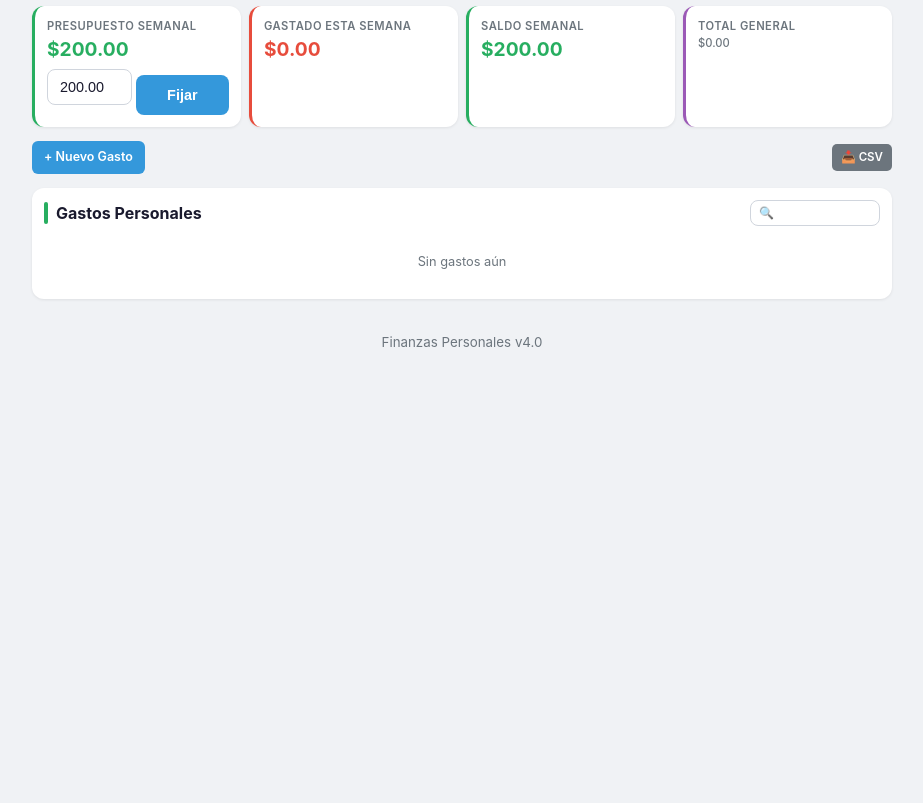
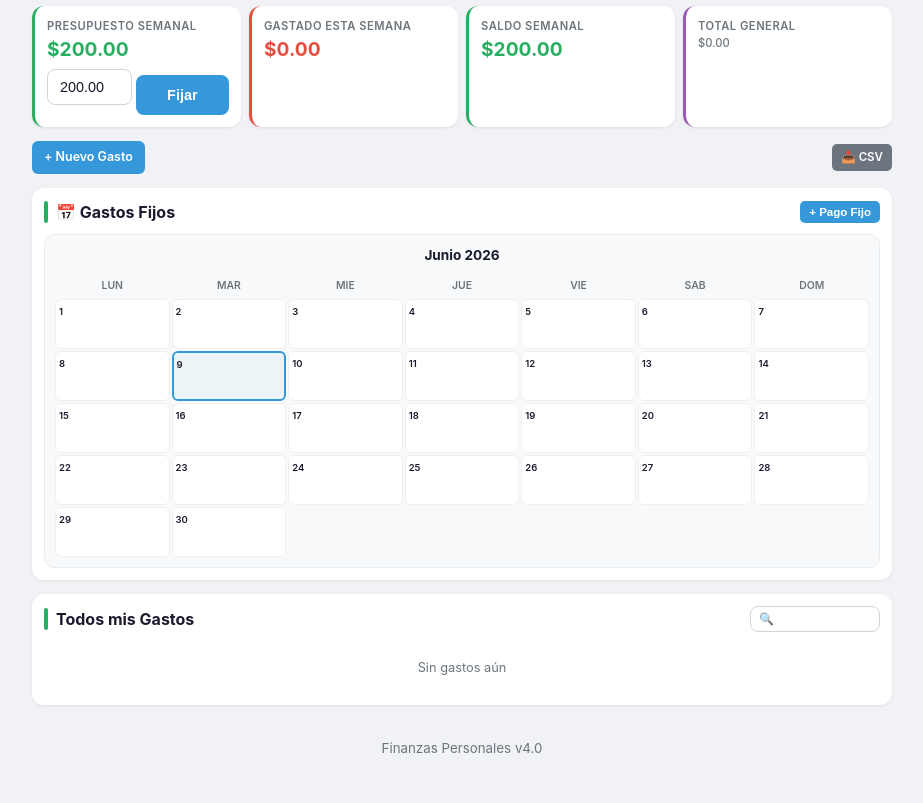
Before and after one commit to reyquiroga24-create/proyecto-finanzas-personales, a Flask app: page / in a window 1280 px wide. Shown: the part 161-964 px from the top of the page, without its empty margins (178-1101 px from the left). Before the commit the page ends 508 px from the top, so only its background shows below. Run offline with Flask 3, Linux system fonts and the light colour scheme; data comes from the database, SQL or seed files in the repository; both versions use the stored data as it was after the commit; data that the repository does not hold is empty.

Commit message:
v4.1: Calendario y gastos fijos recurrentes tambien en Mis Gastos. Error 500 en Hogar corregido

```diff
--- a/app_finanzas/app.py
+++ b/app_finanzas/app.py
@@ -140,6 +140,27 @@ def index(perfil='personal'):
             "SELECT COALESCE(SUM(monto),0) FROM gastos WHERE perfil=? AND fecha>=? AND fecha<=?",
             ('personal', lun.isoformat(), dom.isoformat())).fetchone()[0]
 
+        # Pagos programados (recurrentes) - TAMBIEN EN PERSONAL
+        pagos = conn.execute(
+            'SELECT * FROM pagos_programados WHERE perfil=? AND activo=1 ORDER BY dia_vencimiento',
+            (perfil,)).fetchall()
+
+        # Calendario del mes
+        dias_mes = []
+        ultimo = (date(hoy.year, hoy.month + 1, 1) - timedelta(days=1)).day if hoy.month < 12 else 31
+        for d in range(1, ultimo + 1):
+            fecha_d = date(hoy.year, hoy.month, d)
+            pagos_dia = [p for p in pagos if p['dia_vencimiento'] == d]
+            gastos_dia = conn.execute(
+                "SELECT COUNT(*), COALESCE(SUM(monto),0) FROM gastos WHERE perfil=? AND fecha=?",
+                (perfil, fecha_d.isoformat())).fetchone()
+            dias_mes.append({
+                'dia': d, 'hoy': fecha_d == hoy,
+                'pagos': [dict(p) for p in pagos_dia],
+                'tiene_gastos': gastos_dia[0] > 0,
+                'total_gastos': gastos_dia[1],
+            })
+
         conn.close()
         return render_template('index.html',
             perfiles=PERFILES, perfil_activo=perfil,
@@ -151,10 +172,13 @@ def index(perfil='personal'):
             presupuesto_semanal=presupuesto, gasto_semanal=gasto_semana,
             saldo_semanal=presupuesto - gasto_semana,
             semana_label=f"Semana {semana_actual}",
+            pagos=pagos, dias_mes=dias_mes, presupuesto_recibido=0,
             mes_actual=f"{MESES_ES[hoy.month]} {hoy.year}",
+            mes_num=hoy.month, anio=hoy.year,
+            dias_semana=['Lun','Mar','Mie','Jue','Vie','Sab','Dom'],
             es_resumen=False)
 
-    elif perfil == 'hogar':
+    elif perfil == 'hogar':  # hogar - tiene calendario y pagos
         gastos = conn.execute('SELECT * FROM gastos WHERE perfil=? ORDER BY fecha DESC', (perfil,)).fetchall()
         total_mes = conn.execute(
             "SELECT COALESCE(SUM(monto),0) FROM gastos WHERE perfil=? AND strftime('%Y-%m',fecha)=?",
@@ -164,15 +188,19 @@ def index(perfil='personal'):
             "SELECT categoria, SUM(monto) as total FROM gastos WHERE perfil=? AND strftime('%Y-%m',fecha)=? GROUP BY categoria ORDER BY total DESC",
             (perfil, mes_actual_str)).fetchall()
 
-        # Pagos programados (recurrentes)
+        # Pagos programados (recurrentes) - para ambos perfiles
         pagos = conn.execute(
             'SELECT * FROM pagos_programados WHERE perfil=? AND activo=1 ORDER BY dia_vencimiento',
             (perfil,)).fetchall()
 
-        # Presupuesto del hogar (pago que reciben)
-        presupuesto = conn.execute(
-            "SELECT COALESCE(SUM(monto),0) FROM presupuestos WHERE perfil=? AND semana=?",
-            ('hogar', semana_key)).fetchone()[0]
+        # Presupuesto recibido (solo hogar) o presupuesto semanal (personal)
+        presupuesto = 0
+        gasto_semana = 0
+        presupuesto_recibido = 0
+        if perfil == 'hogar':
+            presupuesto_recibido = conn.execute(
+                "SELECT COALESCE(SUM(monto),0) FROM presupuestos WHERE perfil=? AND semana=?",
+                ('hogar', semana_key)).fetchone()[0]
 
         # Calendario del mes
         dias_mes = []
@@ -200,10 +228,13 @@ def index(perfil='personal'):
             gastos_categoria=gastos_categoria,
             categorias=CATEGORIAS.get(perfil, {}),
             pagos=pagos, dias_mes=dias_mes,
-            presupuesto_recibido=presupuesto,
+            presupuesto_recibido=presupuesto_recibido,
             mes_actual=f"{MESES_ES[hoy.month]} {hoy.year}",
             mes_num=hoy.month, anio=hoy.year,
             dias_semana=['Lun','Mar','Mie','Jue','Vie','Sab','Dom'],
+            presupuesto_semanal=presupuesto, gasto_semanal=gasto_semana,
+            saldo_semanal=presupuesto - gasto_semana if perfil == 'personal' else 0,
+            semana_label=f"Semana {semana_actual}" if perfil == 'personal' else '',
             es_resumen=False)
 
     else:  # resumen
--- a/app_finanzas/templates/index.html
+++ b/app_finanzas/templates/index.html
@@ -59,6 +59,7 @@
             </div>
         </div>
 
+        <!-- Grafico -->
         {% if gastos_categoria %}
         <div class="grafico-card" style="margin-bottom:14px;">
             <h3>Gastos del Mes por Categoría</h3>
@@ -75,15 +76,93 @@
         </div>
         {% endif %}
 
+        <!-- Toolbar -->
         <div class="toolbar">
             <a href="{{ url_for('agregar_gasto', perfil='personal') }}" class="btn">+ Nuevo Gasto</a>
             <a href="{{ url_for('exportar', perfil='personal') }}" class="btn btn-secondary btn-sm" style="margin-left:auto;">📥 CSV</a>
         </div>
 
+        <!-- CALENDARIO DE PAGOS FIJOS -->
         <div class="section">
             <div class="section-header">
                 <span class="section-badge ingresos"></span>
-                <h2>Gastos Personales</h2>
+                <h2>📅 Gastos Fijos</h2>
+                <button class="btn btn-sm" onclick="document.getElementById('pagoModal').classList.toggle('show')">+ Pago Fijo</button>
+            </div>
+
+            <div id="pagoModal" class="modal">
+                <div class="modal-content">
+                    <div class="modal-header">
+                        <h3>Agregar Gasto Fijo</h3>
+                        <button class="btn btn-sm btn-secondary" onclick="document.getElementById('pagoModal').classList.remove('show')">✕</button>
+                    </div>
+                    <form action="{{ url_for('agregar_pago', perfil=perfil_activo) }}" method="POST">
+                        <label>Nombre</label>
+                        <input type="text" name="nombre" placeholder="Ej: Netflix" required>
+                        <label>Monto ($)</label>
+                        <input type="number" name="monto" step="0.01" required>
+                        <label>Día de vencimiento</label>
+                        <input type="number" name="dia_vencimiento" min="1" max="31" placeholder="15" required>
+                        <label>Recurrencia</label>
+                        <select name="recurrencia">
+                            <option value="Mensual">Mensual</option>
+                            <option value="Bimestral">Bimestral</option>
+                            <option value="Trimestral">Trimestral</option>
+                            <option value="Anual">Anual</option>
+                        </select>
+                        <button type="submit">Guardar</button>
+                    </form>
+                </div>
+            </div>
+
+            <!-- Calendario -->
+            <div class="calendario">
+                <div class="cal-header"><span></span><strong>{{ mes_actual }}</strong><span></span></div>
+                <div class="cal-grid">
+                    {% for d in dias_semana %}<div class="cal-dia-nombre">{{ d }}</div>{% endfor %}
+                    {% for d in range(dias_mes[0].dia - 1) %}<div class="cal-dia cal-vacio"></div>{% endfor %}
+                    {% for dia in dias_mes %}
+                    <div class="cal-dia {% if dia.hoy %}cal-hoy{% endif %} {% if dia.pagos %}cal-tiene-pago{% endif %} {% if dia.tiene_gastos %}cal-tiene-gasto{% endif %}">
+                        <span class="cal-numero">{{ dia.dia }}</span>
+                        {% if dia.pagos %}
+                        <div class="cal-pagos">
+                            {% for p in dia.pagos %}
+                            <div class="cal-pago-item" title="{{ p.nombre }}: ${{ '%.2f'|format(p.monto) }}">
+                                <span>{{ p.nombre[:6] }}</span>
+                                <span>${{ "%.0f"|format(p.monto) }}</span>
+                            </div>
+                            {% endfor %}
+                        </div>
+                        {% endif %}
+                    </div>
+                    {% endfor %}
+                </div>
+            </div>
+
+            {% if pagos %}
+            <div style="margin-top:12px;">
+                <h3 style="font-size:0.85em;color:var(--text-secondary);margin-bottom:8px;">Gastos Fijos Programados</h3>
+                {% for p in pagos %}
+                <div class="pago-row">
+                    <div class="pago-info">
+                        <span class="pago-nombre">{{ p.nombre }}</span>
+                        <span class="pago-dia">Día {{ p.dia_vencimiento }}</span>
+                    </div>
+                    <span class="card-value-negative">${{ "%.2f"|format(p.monto) }}</span>
+                    <form action="{{ url_for('eliminar_pago', perfil='personal', id=p.id) }}" method="POST" style="display:inline;">
+                        <button type="submit" class="btn btn-sm btn-danger" onclick="return confirm('Eliminar {{ p.nombre }}?')">✕</button>
+                    </form>
+                </div>
+                {% endfor %}
+            </div>
+            {% endif %}
+        </div>
+
+        <!-- Lista de gastos -->
+        <div class="section">
+            <div class="section-header">
+                <span class="section-badge ingresos"></span>
+                <h2>Todos mis Gastos</h2>
                 <input type="text" class="filtro-input" style="max-width:130px;font-size:0.75em;padding:5px 8px;" placeholder="🔍" oninput="filtrar(this)">
             </div>
             {% if gastos %}
```
Also changed, not shown: app_finanzas/finanzas.db.
